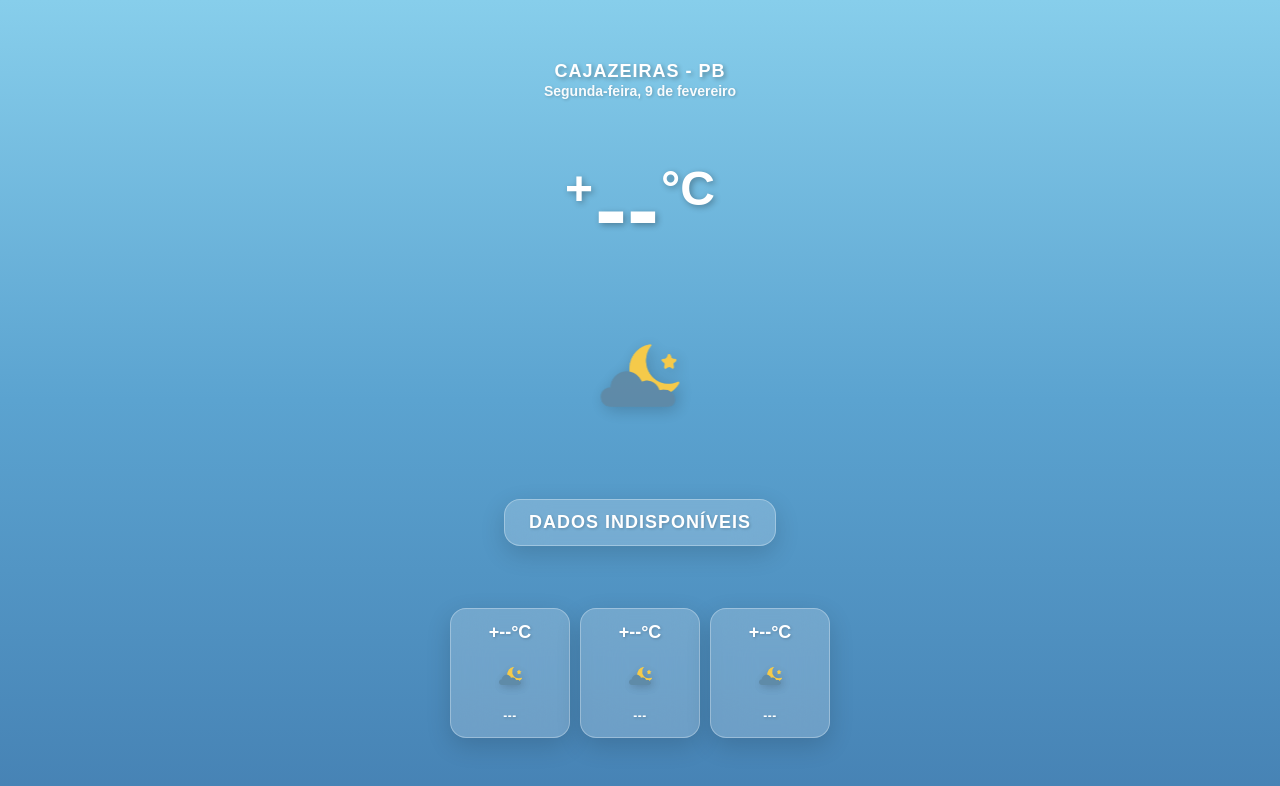
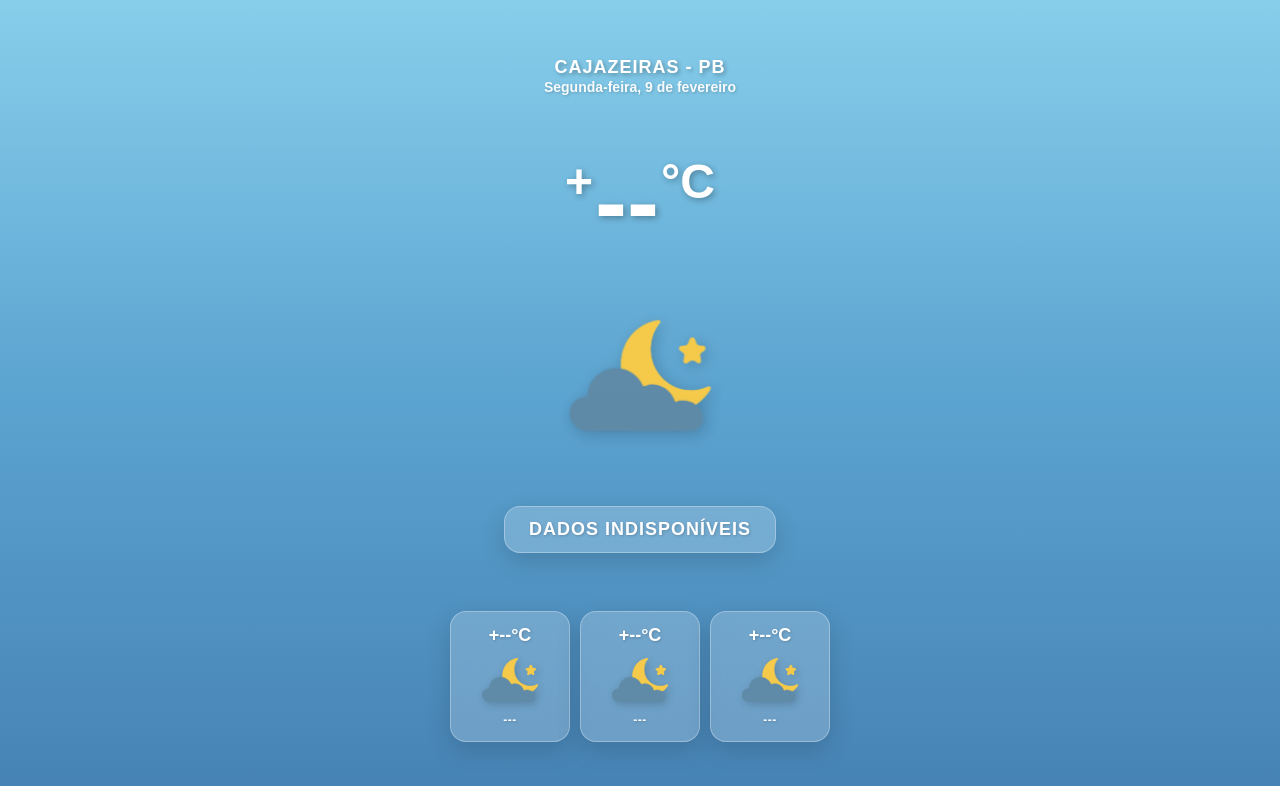
Before and after one commit to lldearaujo/conteudooh, a FastAPI app: page /clima in a window 1280 px wide. Shown: the top 786 px of the page. Run offline with FastAPI, Linux system fonts and the light colour scheme; data that the repository does not hold is empty.

Commit message:
Reverter alteraÃ§Ãµes em HD/Full HD e manter apenas correÃ§Ãµes para telas pequenas

```diff
--- a/static/clima.css
+++ b/static/clima.css
@@ -206,8 +206,8 @@ body {
 }
 
 .clima-icone-principal .icone-clima-img {
-    width: clamp(28px, 7vw + 3.5vh, 98px);
-    height: clamp(28px, 7vw + 3.5vh, 98px);
+    width: clamp(40px, 10vw + 5vh, 140px);
+    height: clamp(40px, 10vw + 5vh, 140px);
     max-width: 100%;
     max-height: 100%;
     object-fit: contain;
@@ -217,8 +217,6 @@ body {
     image-rendering: auto;
     -webkit-image-rendering: auto;
     image-rendering: -webkit-optimize-contrast;
-    margin: clamp(5px, 1vw + 0.5vh, 10px);
-    padding: clamp(5px, 1vw + 0.5vh, 10px);
 }
 
 @keyframes float {
@@ -314,8 +312,8 @@ body {
 }
 
 .previsao-icone .previsao-icone-img {
-    width: clamp(17px, 4.2vw, 39px);
-    height: clamp(17px, 4.2vw, 39px);
+    width: clamp(24px, 6vw, 56px);
+    height: clamp(24px, 6vw, 56px);
     max-width: 100%;
     max-height: 100%;
     object-fit: contain;
@@ -325,8 +323,6 @@ body {
     image-rendering: auto;
     -webkit-image-rendering: auto;
     image-rendering: -webkit-optimize-contrast;
-    margin: clamp(5px, 0.8vw + 0.4vh, 8px);
-    padding: clamp(5px, 0.8vw + 0.4vh, 8px);
 }
 
 .previsao-dia {
```
Also changed, not shown: other parts of static/clima.css (+16 -32 lines).
